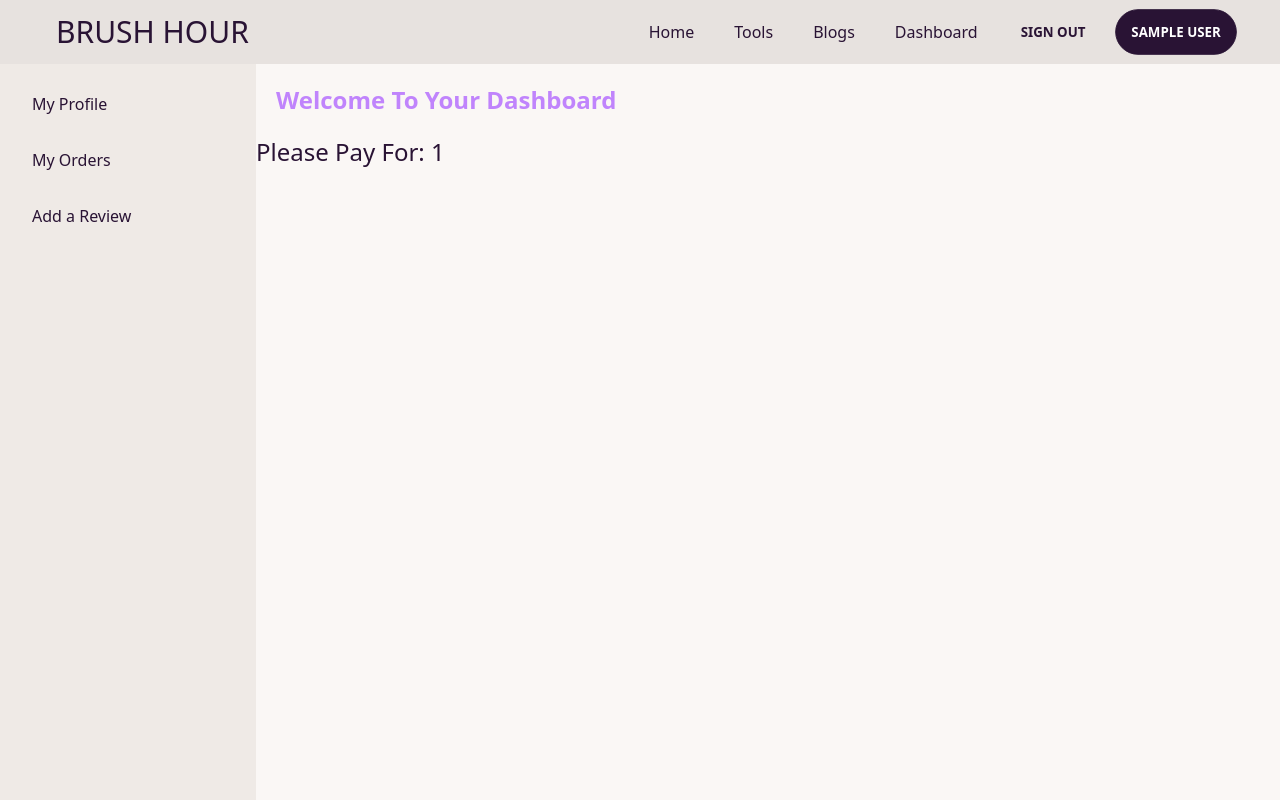
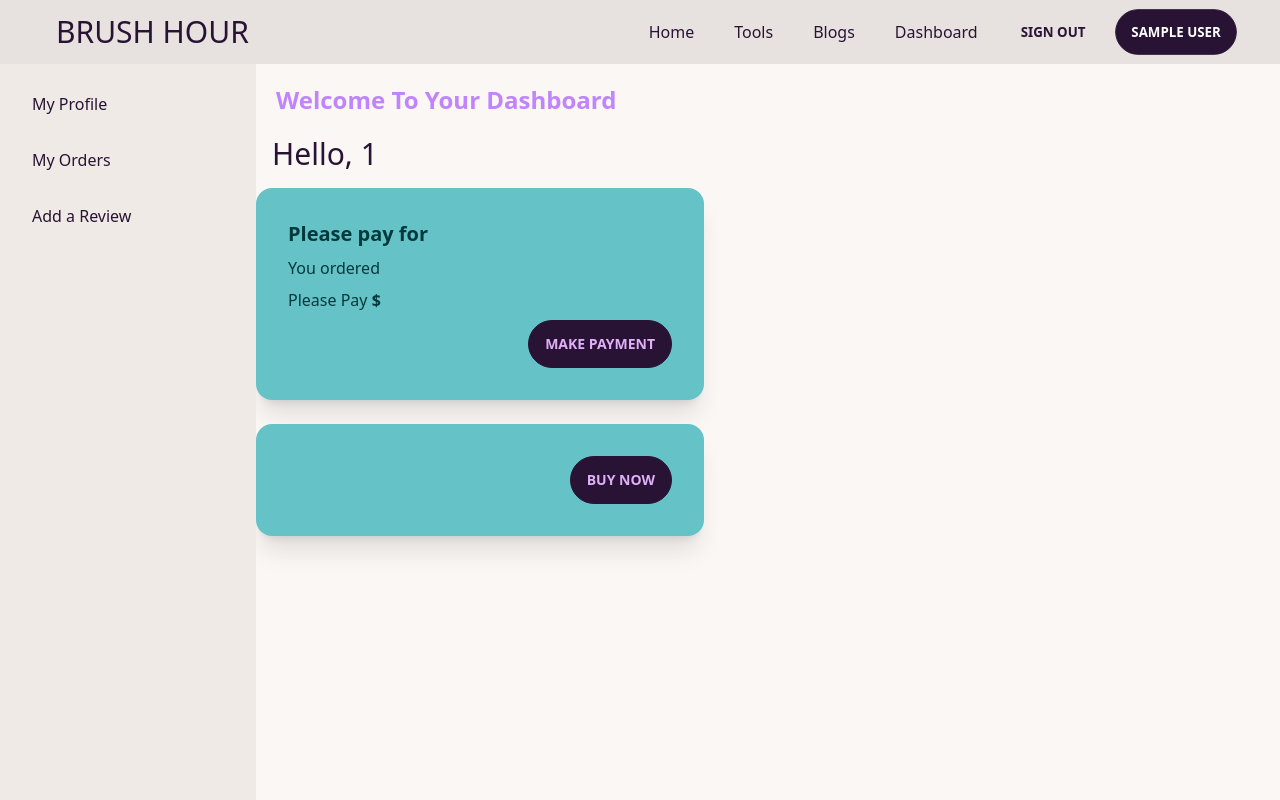
Before and after one commit to AfnanFerdousi/brush-hour, a React (Create React App) app: page /dashboard/payment/1 in a window 1280 px wide. Built offline with nearby package versions, Linux system fonts and the light colour scheme; no server answers; sample sign-in values are in the browser's storage.

Commit message:
every function works other than payment because I didnt add it yet

```diff
--- a/src/pages/Purchase/Payment.js
+++ b/src/pages/Purchase/Payment.js
@@ -1,12 +1,45 @@
 import React, { useEffect, useState } from 'react';
+import { useQuery } from 'react-query';
 import { useParams } from 'react-router-dom';
+import Loading from '../shared/Loading';
 
 const Payment = () => {
-    const {id} = useParams();
+    const { id } = useParams();
+    const url = `http://localhost:5000/purchase/${id}`;
+
+    // const { data: product, isLoading } = useQuery(['payment', id], () => fetch(url, {
+    //     method: "GET",
+    //     headers: {
+    //         authorization: `Bearer ${localStorage.getItem("accessToken")}`
+    //     }
+    // }).then(res => res.json()))
+    // if (isLoading) {
+    //     return <Loading></Loading>
+    // }
 
     return (
         <div>
-            <h2 className='text-2xl'>Please Pay For: {id}</h2>
+            <h2 className='lg:ml-4 mb-4 capitalize text-3xl'>Hello, {id}</h2>
+            <div className='flex flex-col'>
+                <div className="card w-50 max-w-md bg-primary text-primary-content shadow-xl">
+                    <div className="card-body">
+                        <h2 className="card-title">Please pay for </h2>
+                        <p>You ordered <span className='font-bold'></span></p>
+                        <p>Please Pay <span className='font-bold'>$</span></p>
+                        <div className="card-actions justify-end">
+                            <button className="btn">Make Payment</button>
+                        </div>
+                    </div>
+                </div>
+                <div className="card w-50 max-w-md bg-primary mt-6 text-primary-content shadow-xl">
+                    <div className="card-body">
+                        <div className="card-actions justify-end">
+                            <button className="btn">Buy Now</button>
+                        </div>
+                    </div>
+                </div>
+
+            </div>
         </div>
     );
 };
--- a/src/pages/Purchase/Purchase.js
+++ b/src/pages/Purchase/Purchase.js
@@ -49,7 +49,7 @@ const Purchase = () => {
                 if (data.success) {
                     toast(`Your order for ${tool.toolName} is successful`);
                     reset();
-                    navigate('/dashboard/orders');
+                    navigate(`/dashboard/orders`)
                 }
                 else {
                     toast.error(`Your order for ${tool.toolName} has failed!`)
```
